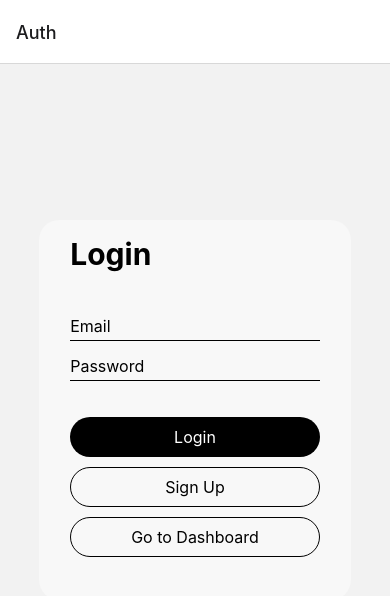
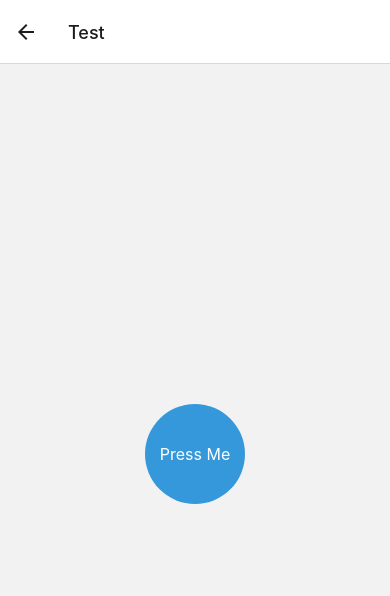
Before and after one commit to jbreeland/loginApp, a React Native app in the folder mobile/: screen /Test in a window 390 px wide. Shown: the top 596 px of the page. Built offline with nearby package versions, Linux system fonts and the light colour scheme.

Commit message:
added custom button test area

```diff
--- a/mobile/App.js
+++ b/mobile/App.js
@@ -5,6 +5,7 @@ import DataEntryScreen from './screens/DataEntryScreen';
 import AuthScreen from './screens/AuthScreen';
 import Dashboard from './screens/Dashboard';
 import DesignScreen from './screens/DesignScreen';
+import TestScreen from './screens/TestScreen';
 
 const Stack = createStackNavigator();
 
@@ -18,6 +19,7 @@ const App = () => {
           <Stack.Screen name="Dashboard" component={Dashboard} />
           <Stack.Screen name="DataEntry" component={DataEntryScreen} />
           <Stack.Screen name="Design" component={DesignScreen} />
+          <Stack.Screen name='Test' component={TestScreen} />
         </Stack.Navigator>
       </NavigationContainer>
     );
--- /dev/null
+++ b/mobile/components/CustomButton.js
@@ -0,0 +1,28 @@
+// components/CustomButton.js
+import React from 'react';
+import { TouchableOpacity, Text, StyleSheet } from 'react-native';
+
+const CustomButton = ({ onPress, title, style, textStyle }) => {
+  return (
+    <TouchableOpacity style={[styles.button, style]} onPress={onPress}>
+      <Text style={[styles.text, textStyle]}>{title}</Text>
+    </TouchableOpacity>
+  );
+};
+
+const styles = StyleSheet.create({
+  button: {
+    width: 100,
+    height: 100,
+    borderRadius: 50,
+    backgroundColor: '#3498db',
+    justifyContent: 'center',
+    alignItems: 'center',
+  },
+  text: {
+    color: '#fff',
+    fontSize: 16,
+  },
+});
+
+export default CustomButton;
--- a/mobile/screens/Dashboard.js
+++ b/mobile/screens/Dashboard.js
@@ -21,7 +21,7 @@ const Dashboard = () => {
             <View style={styles.columnContainer}>
                 <View style={styles.leftColumn}>
                     <Text style={styles.text3}>Avg Putt Dist: {avgPuttDist !== null ? avgPuttDist : 'Loading...'} </Text>
-                    <Text style={styles.text3}>Tot Putt Dist: 71 </Text>
+                    <Text style={styles.text3}>Tot Putt Dist: 71 </ Text>
                     <Text style={styles.text3}>Avg 3 putts: 1.7 </Text>
                 </View>
                 <View style={styles.rightColumn}>
@@ -46,11 +46,11 @@ const Dashboard = () => {
             </View>
             <Button
                 title="Go to Design Screen"
-                onPress={() => navigation.navigate('Design')} // Make sure the screen name matches
+                onPress={() => navigation.navigate('Design')}
             />
             <Button
-                title="Go to Data Entry"
-                onPress={() => navigation.navigate('DataEntry')} // Make sure the screen name matches
+                title="Go to Test Screen"
+                onPress={() => navigation.navigate('Test')}
             />
         </View>
     );
--- a/mobile/screens/DesignScreen.js
+++ b/mobile/screens/DesignScreen.js
@@ -98,7 +98,7 @@ const DesignScreen = () => {
                         <Switch style={styles.smallSwitch} value={upDown} onValueChange={setUpDown} />
                     </View>
                     <View style={styles.distanceContainer}>
-                        <Text style={styles.distanceLabel}>Distance: </Text>
+                        <Text style={styles.distanceLabel}> Putt Distance: </Text>
                         <ScrollView style={styles.scrollBox}>
                             {distances.map((distance, index) => (
                                 <TouchableOpacity
--- a/mobile/screens/DesignScreenStyles.js
+++ b/mobile/screens/DesignScreenStyles.js
@@ -116,7 +116,7 @@ const styles = StyleSheet.create({
         flexDirection: 'row',
         alignItems: 'center',
         marginTop: 20,
-        width: '100%',
+        width: '75%',
     },
     distanceLabel: {
         fontSize: 18,
@@ -125,14 +125,15 @@ const styles = StyleSheet.create({
     },
     scrollBox: {
         height: 50,
-        width: 100, // Adjust the width as needed
+        width: 10, // Adjust the width as needed
         borderWidth: 1,
         borderColor: '#ccc',
-        borderRadius: 5,
-        padding: 5,
+        borderRadius: 20,
+        padding: 1,
+        alignSelf: 'flex-start'
     },
     distanceOption: {
-        padding: 10,
+        padding: 5,
         backgroundColor: '#f0f0f0',
         marginVertical: 5,
         borderRadius: 5,
--- /dev/null
+++ b/mobile/screens/TestScreen.js
@@ -0,0 +1,25 @@
+import React from 'react';
+import { View, StyleSheet } from 'react-native';
+import CustomButton from '../components/CustomButton'; // Adjusted import path
+
+const TestScreen = () => {
+  const handlePress = () => {
+    alert('Custom button pressed!');
+  };
+
+  return (
+    <View style={styles.container}>
+      <CustomButton onPress={handlePress} title="Press Me" />
+    </View>
+  );
+};
+
+const styles = StyleSheet.create({
+  container: {
+    flex: 1,
+    justifyContent: 'center',
+    alignItems: 'center',
+  },
+});
+
+export default TestScreen;
```
